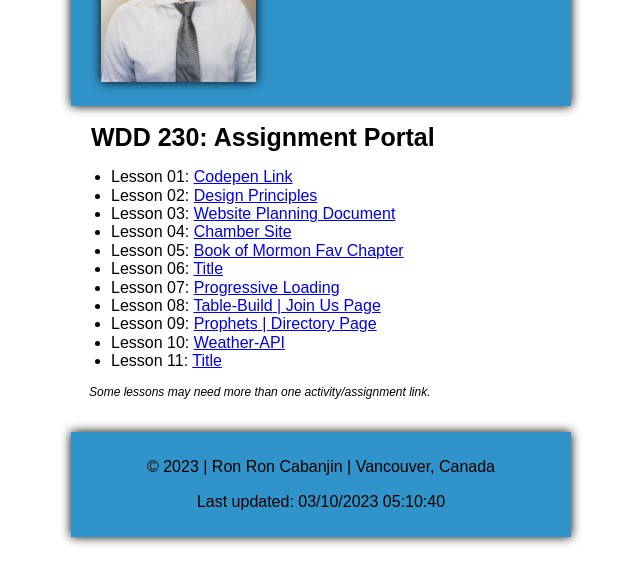
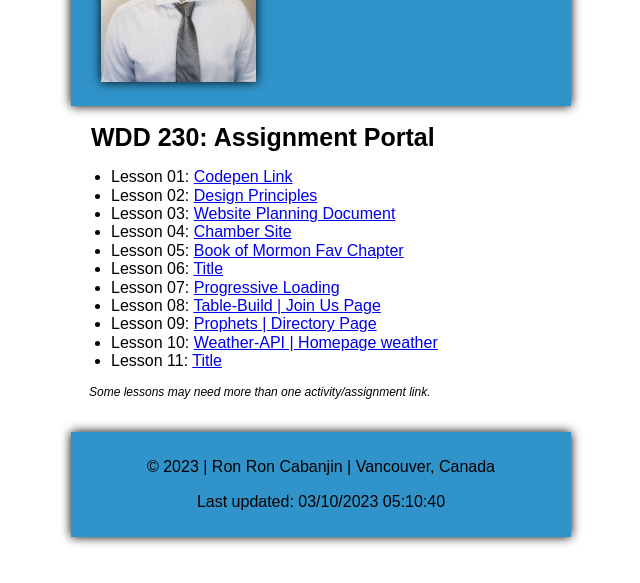
Before and after one commit to rcabanjin/wdd230, a plain HTML site: page index.html in a window 1280 px wide. Shown: the part 135-718 px from the top of the page, without its empty margins (319-959 px from the left). Drawn offline with Linux system fonts and the light colour scheme; a web font is replaced by a local one.

Commit message:
homepage weather

```diff
--- a/index.html
+++ b/index.html
@@ -40,7 +40,7 @@
                 <li>Lesson 07: <a href="lesson7/lazyload.html">Progressive Loading</a></li>
                 <li>Lesson 08: <a href="lesson 08/tablebuild.html">Table-Build</a><a href="chamber/join.html"> | Join Us Page</a></li>
                 <li>Lesson 09: <a href="lesson09/prophets.html">Prophets</a><a href="chamber/directory.html"> | Directory Page</a></li>
-                <li>Lesson 10: <a href="lesson10/weather-api.html">Weather-API</a></li>
+                <li>Lesson 10: <a href="lesson10/weather-api.html">Weather-API</a><a href="chamber/index.html"> | Homepage weather</a></li>
                 <li>Lesson 11: <a href="#">Title</a></li>
             </ul>
             <p>Some lessons may need more than one activity/assignment link.</p>
```
